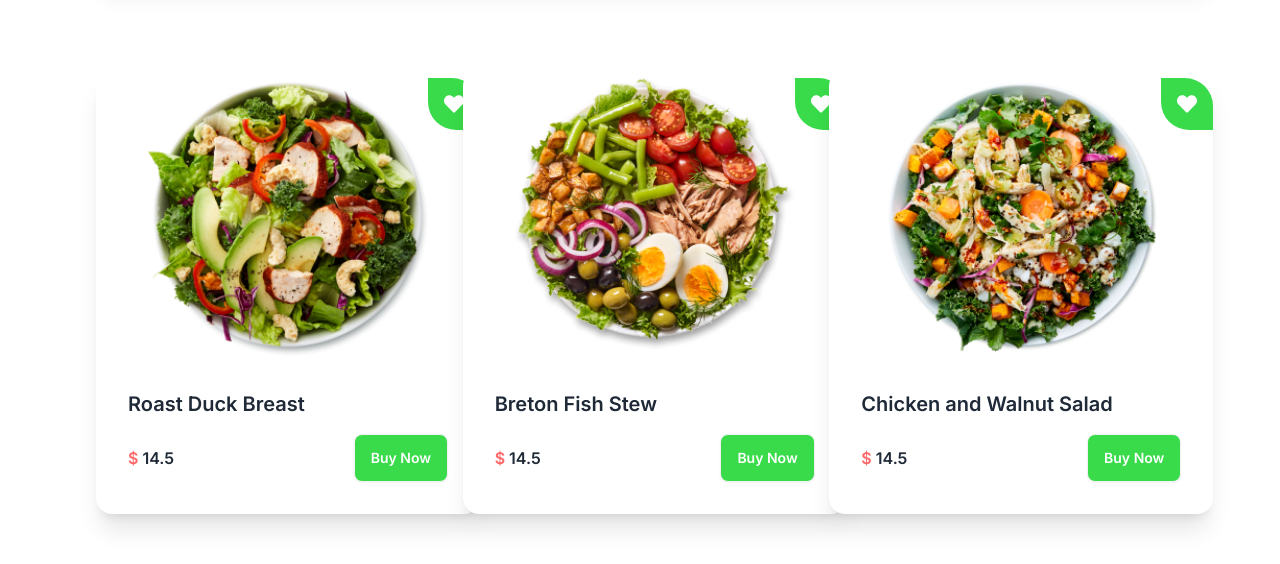
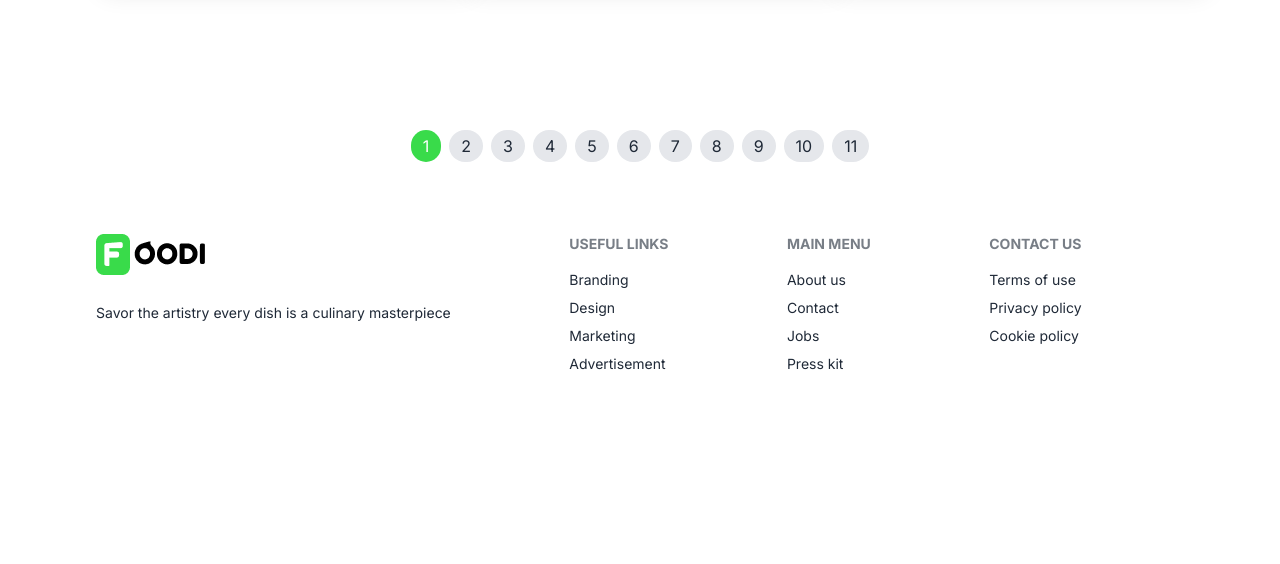
Before and after one commit to dev-pritamdutta/Foodie-client, a React (Vite) app: page /menu in a window 1280 px wide. Shown: the part 1808-2372 px from the top of the page. After the commit the page ends 2222 px from the top, so only its background shows below. Built offline with nearby package versions, Linux system fonts and the light colour scheme.

Commit message:
pagination is added

```diff
--- a/src/pages/shop/Menu.jsx
+++ b/src/pages/shop/Menu.jsx
@@ -7,6 +7,8 @@ const Menu = () => {
   const [filteredItems, setFilteredItems] = useState([]);
   const [selectedCategory, setSelectedCategory] = useState("all");
   const [sortOption, setSortOption] = useState("default");
+  const [currentPage, setCurrentPage] = useState(1);
+  const [itemsPerPage] = useState(6);
 
   // loading data
   useEffect(() => {
@@ -32,11 +34,13 @@ const Menu = () => {
         : menu.filter((item) => item.category === category);
     setFilteredItems(filtered);
     setSelectedCategory(category);
+    setCurrentPage(1);
   };
   // show all data
   const showAll = () => {
     setFilteredItems(menu);
     setSelectedCategory("all");
+    setCurrentPage(1);
   };
   // sorting based on A-z, Z-A, low-high pricing
   const handleSortChange = (option) => {
@@ -64,11 +68,17 @@ const Menu = () => {
         break;
     }
     setFilteredItems(sortedItems);
+    setCurrentPage(1);
   };
   // function to count items in each category
   const countItemsInCategory = (category) => {
     return menu.filter((item) => item.category === category).length;
   };
+  // pagination logic
+  const indexOfLastItem = currentPage * itemsPerPage;
+  const indexOfFirstItem = indexOfLastItem - itemsPerPage;
+  const currentItems = filteredItems.slice(indexOfFirstItem, indexOfLastItem);
+  const paginate = (pageNumber) => setCurrentPage(pageNumber);
 
   return (
     <div className="">
@@ -158,10 +168,24 @@ const Menu = () => {
 
         {/* product */}
         <div className="grid md:grid-cols-3 sm:grid-cols-2 grid-cols-1 gap-3 py-10">
-          {filteredItems.map((item) => (
+          {currentItems.map((item) => (
             <Cards key={item._id} item={item} />
           ))}
         </div>
+      </div>
+      {/* pagination section */}
+      <div className="flex justify-center my-8">
+        {Array.from({
+          length: Math.ceil(filteredItems.length / itemsPerPage),
+        }).map((_, index) => (
+          <button
+            key={index + 1}
+            onClick={() => paginate(index + 1)}
+            className={`mx-1 px-3 py-1 rounded-full ${currentPage === index + 1 ? "bg-green text-white" : "bg-gray-200"}`}
+          >
+            {index + 1}
+          </button>
+        ))}
       </div>
     </div>
   );
```
